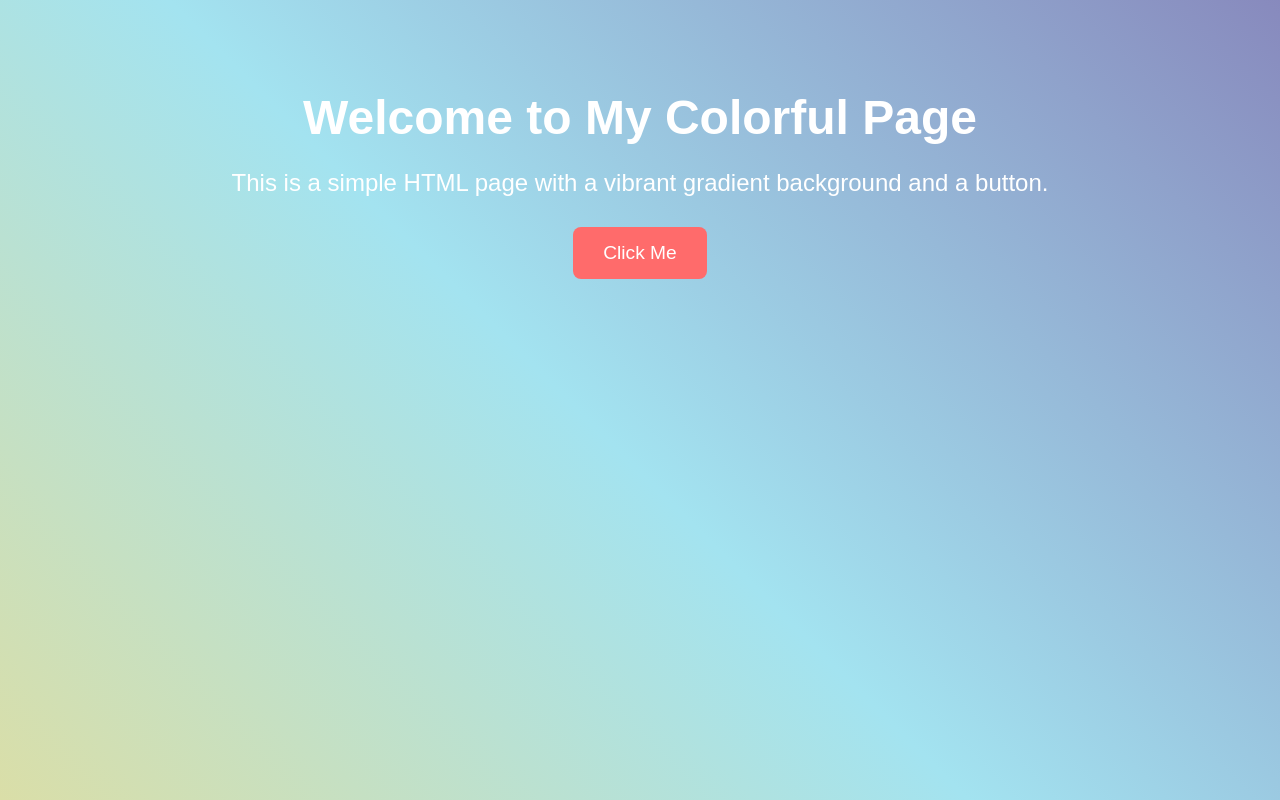
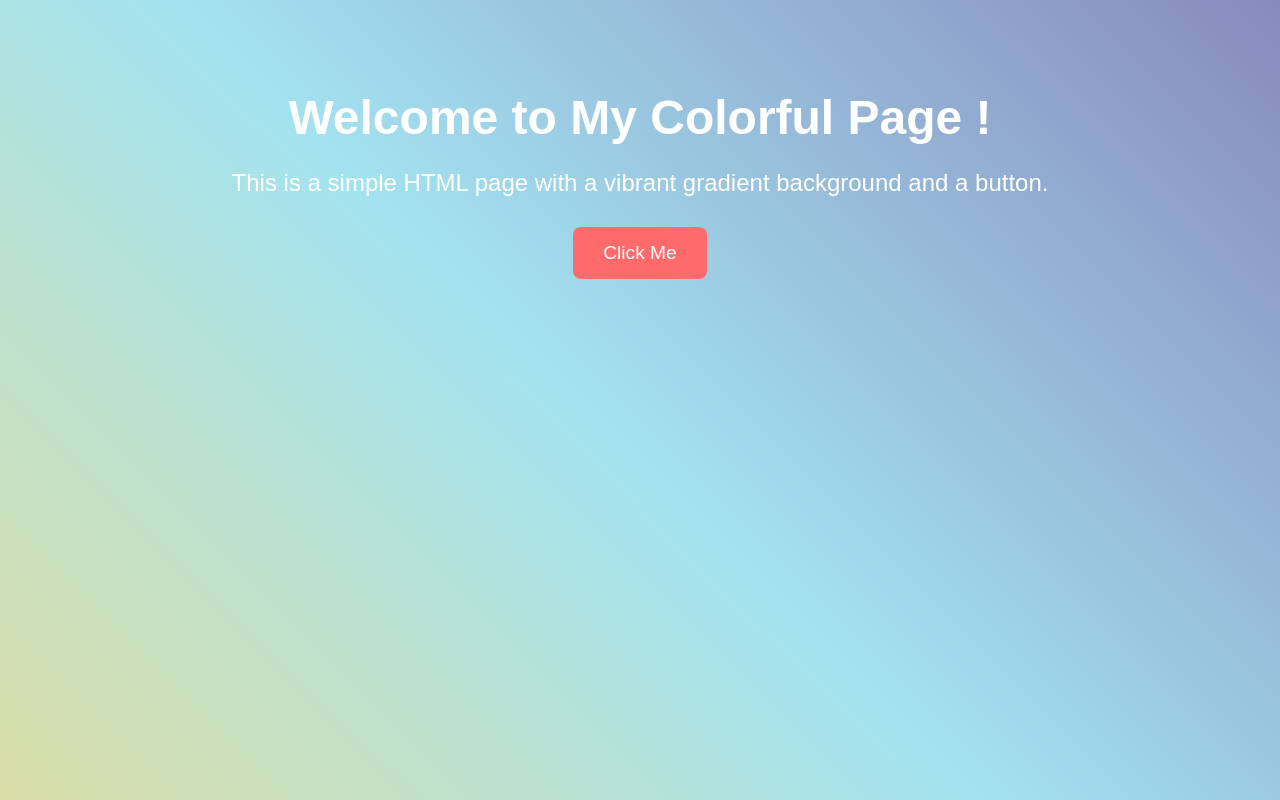
Before and after one commit to Haydenpal/Azure_ci-cd, a plain HTML site: page index.html in a window 1280 px wide. Drawn offline with Linux system fonts and the light colour scheme.

Commit message:
Update index.html

```diff
--- a/index.html
+++ b/index.html
@@ -55,7 +55,7 @@
 </head>
 <body>
 
-    <h1>Welcome to My Colorful Page</h1>
+    <h1>Welcome to My Colorful Page !</h1>
     <p>This is a simple HTML page with a vibrant gradient background and a button.</p>
     <button class="button">Click Me</button>
 
```
